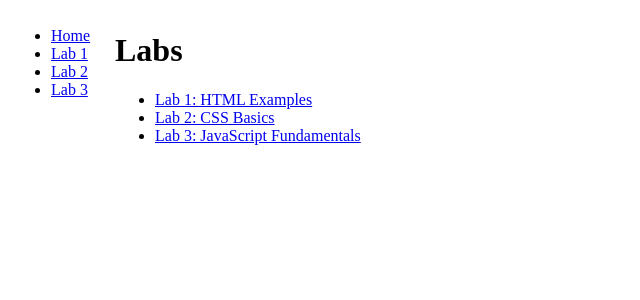
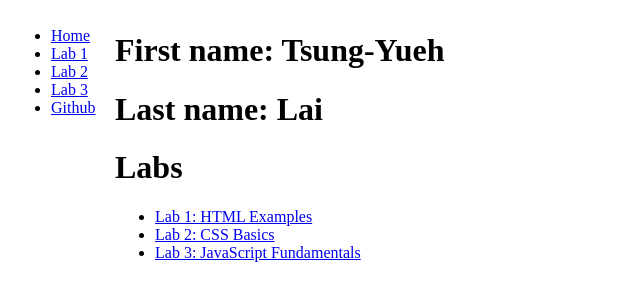
Before and after one commit to ericpotter/kambaz-next-js-tsungyueh-lai, a Next.js app: page /Labs in a window 1280 px wide. Shown: the top 300 px of the page, without its empty margins (0-640 px from the left). Built offline with nearby package versions, Linux system fonts and the light colour scheme.

Commit message:
Update input fields and add personal info display
Replaced 'value' with 'defaultValue' for input fields in Lab1 to avoid controlled component warnings. Added first and last name headers to Labs page. Included a GitHub link in the Labs TOC.

```diff
--- a/app/Labs/Lab1/page.tsx
+++ b/app/Labs/Lab1/page.tsx
@@ -167,13 +167,13 @@ export default function Lab1() {
                     <label htmlFor="wd-text-fields-username">Username:</label>
                     <input placeholder="jdoe" id="wd-text-fields-username" /> <br />
                     <label htmlFor="wd-text-fields-password">Password:</label>
-                    <input type="password" value="123@#$asd" id="wd-text-fields-password" />
+                    <input type="password" defaultValue="123@#$asd" id="wd-text-fields-password" />
                     <br />
                     <label htmlFor="wd-text-fields-first-name">First name:</label>
                     <input type="text" title="The first name" id="wd-text-fields-first-name" /> <br />
                     <label htmlFor="wd-text-fields-last-name">Last name:</label>
                     <input type="text" placeholder="Doe"
-                           value="Wonderland"
+                           defaultValue="Wonderland"
                            title="The last name"
                            id="wd-text-fields-last-name" />
                     <h5>Text boxes</h5>
--- a/app/Labs/TOC.tsx
+++ b/app/Labs/TOC.tsx
@@ -18,5 +18,10 @@ export default function TOC() {
                 <Link href="/Labs/Lab3" id="wd-lab3-link">
                     Lab 3 </Link>
             </li>
+            <li>
+                <Link href="https://github.com/ericpotter/kambaz-next-js-tsungyueh-lai" id="wd-github">
+                    Github </Link>
+            </li>
         </ul>
-    );}
+    );
+}
--- a/app/Labs/page.tsx
+++ b/app/Labs/page.tsx
@@ -2,6 +2,8 @@ import Link from "next/link";
 export default function Labs() {
     return (
         <div id="wd-labs">
+            <h1>First name: Tsung-Yueh</h1>
+            <h1>Last name: Lai</h1>
             <h1>Labs</h1>
             <ul>
                 <li>
```
